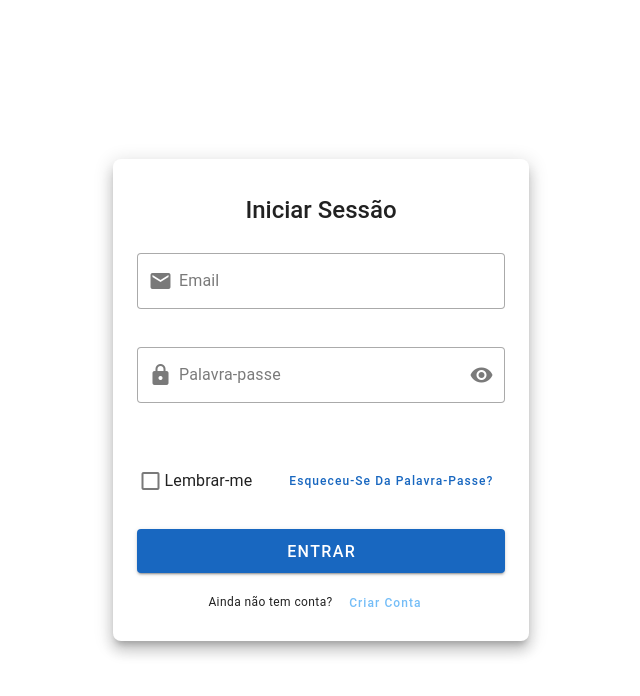
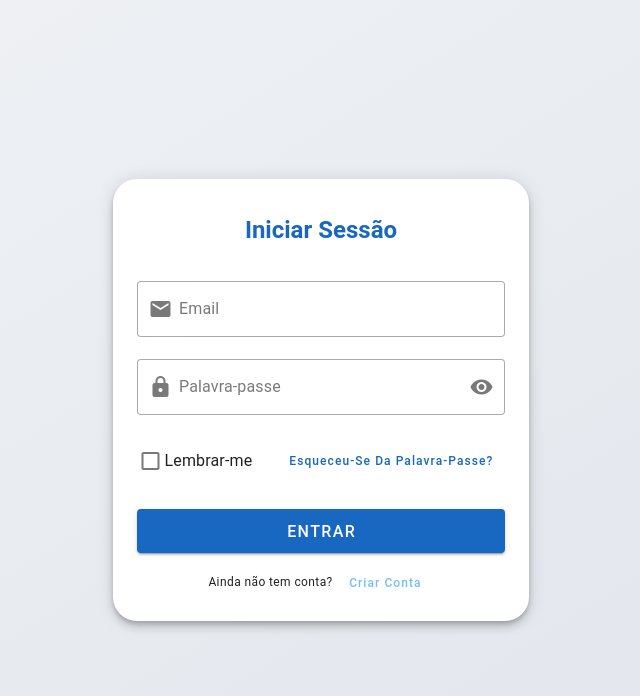
Before and after one commit to andrepim97/learning-app, a Vue app: page /login in a window 1280 px wide. Shown: the top 696 px of the page, without its empty margins (319-959 px from the left). Built offline with nearby package versions, Linux system fonts and the light colour scheme.

Commit message:
Atualizar o AuthLayout e atualizar as vistas para melhor estilo e estrutura.

```diff
--- a/src/layouts/AuthLayout.vue
+++ b/src/layouts/AuthLayout.vue
@@ -1,18 +1,8 @@
-<!-- src/layouts/AuthLayout.vue -->
 <template>
-  <v-app>
-    <v-main>
+  <v-app class="auth-layout-bg"> <v-main>
       <v-container fluid class="d-flex align-center justify-center fill-height">
-        <v-card
-          class="pa-6 mx-auto"
-          max-width="450"
-          elevation="10"
-          rounded="lg"
-        >
-          <v-card-title
-            v-if="title"
-            class="text-h5 text-center mb-4 font-weight-medium"
-          >
+        <v-card class="pa-6 mx-auto" max-width="450" min-width="320" elevation="6" rounded="xl" flat>
+          <v-card-title v-if="title" class="text-h5 text-center mb-6 font-weight-bold text-primary">
             {{ title }}
           </v-card-title>
 
@@ -34,5 +24,11 @@ defineProps({
 </script>
 
 <style scoped>
-/* Estilos opcionais para personalização futura */
+/* AQUI! Esta é a definição da classe CSS */
+.auth-layout-bg {
+  /* Exemplo de fundo com gradiente linear suave */
+  background: linear-gradient(to bottom right, #f0f2f5, #e0e5ec);
+  /* Ou uma cor sólida ligeiramente fora do branco puro */
+  /* background-color: #f5f7fa; */
+}
 </style>
--- a/src/views/auth/ForgotPasswordView.vue
+++ b/src/views/auth/ForgotPasswordView.vue
@@ -52,3 +52,7 @@ const requestReset = async () => {
         </v-form>
     </AuthLayout>
 </template>
+
+<style scoped>
+/* Adicione estilos específicos para esta vista, se necessário */
+</style>
--- a/src/views/auth/LoginView.vue
+++ b/src/views/auth/LoginView.vue
@@ -1,8 +1,8 @@
-<!-- src/views/auth/LoginView.vue -->
 <script setup>
 import AuthLayout from '@/layouts/AuthLayout.vue'
 import AuthButton from '@/components/auth/AuthButton.vue'
 import { ref } from 'vue'
+import { useRouter } from 'vue-router' // Importa useRouter para navegação
 
 const email = ref('')
 const password = ref('')
@@ -10,11 +10,15 @@ const remember = ref(false)
 const showPassword = ref(false)
 const isLoading = ref(false)
 
+const router = useRouter() // Inicializa o router
+
 const login = async () => {
     isLoading.value = true
     await new Promise(resolve => setTimeout(resolve, 1000)) // simulação
     console.log({ email: email.value, password: password.value, remember: remember.value })
     isLoading.value = false
+    // Após login bem-sucedido, redirecionar
+    // router.push({ name: 'dashboard' }) // Exemplo, quando tiver a rota dashboard
 }
 
 const emailRules = [
@@ -31,16 +35,14 @@ const passwordRules = [
 <template>
     <AuthLayout title="Iniciar Sessão">
         <v-form @submit.prevent="login" class="d-flex flex-column gap-4">
-            <v-text-field class="mb-4" v-model="email" label="Email" type="email" required
-                prepend-inner-icon="mdi-email" variant="outlined" :rules="emailRules" />
+            <v-text-field v-model="email" label="Email" type="email" required prepend-inner-icon="mdi-email"
+                variant="outlined" :rules="emailRules" />
 
-            <v-text-field class="mb-4" v-model="password" :type="showPassword ? 'text' : 'password'"
-                label="Palavra-passe" required prepend-inner-icon="mdi-lock"
-                :append-inner-icon="showPassword ? 'mdi-eye-off' : 'mdi-eye'"
+            <v-text-field v-model="password" :type="showPassword ? 'text' : 'password'" label="Palavra-passe" required
+                prepend-inner-icon="mdi-lock" :append-inner-icon="showPassword ? 'mdi-eye-off' : 'mdi-eye'"
                 @click:append-inner="showPassword = !showPassword" variant="outlined" :rules="passwordRules" />
 
-            <v-row align="center" class="my-2">
-                <v-col cols="auto">
+            <v-row align="center" class="mt-n2 mb-2"> <v-col cols="auto">
                     <v-checkbox v-model="remember" label="Lembrar-me" hide-details density="compact" />
                 </v-col>
                 <v-col class="d-flex justify-end">
@@ -61,3 +63,7 @@ const passwordRules = [
         </v-form>
     </AuthLayout>
 </template>
+
+<style scoped>
+/* Se precisar de estilos específicos para a vista de login */
+</style>
```
Also changed, not shown: src/views/auth/RegisterView.vue (line endings or trailing spaces).
